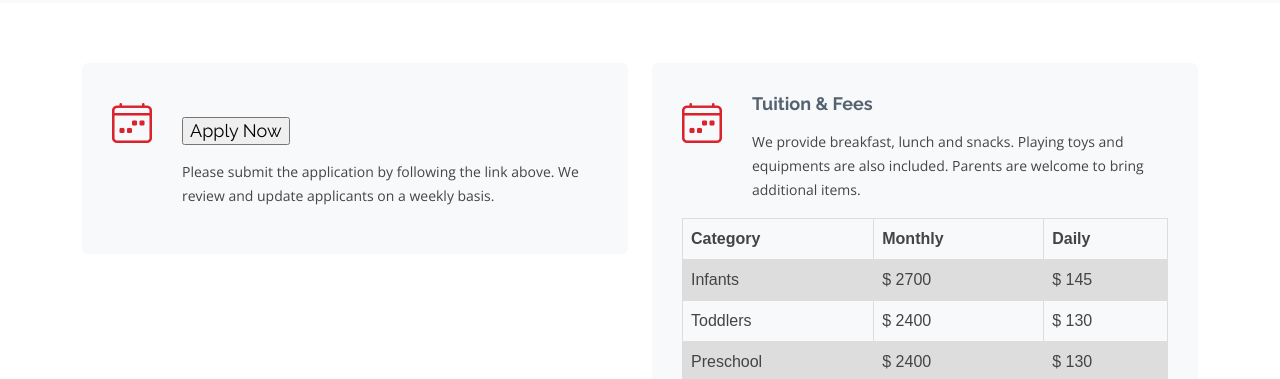
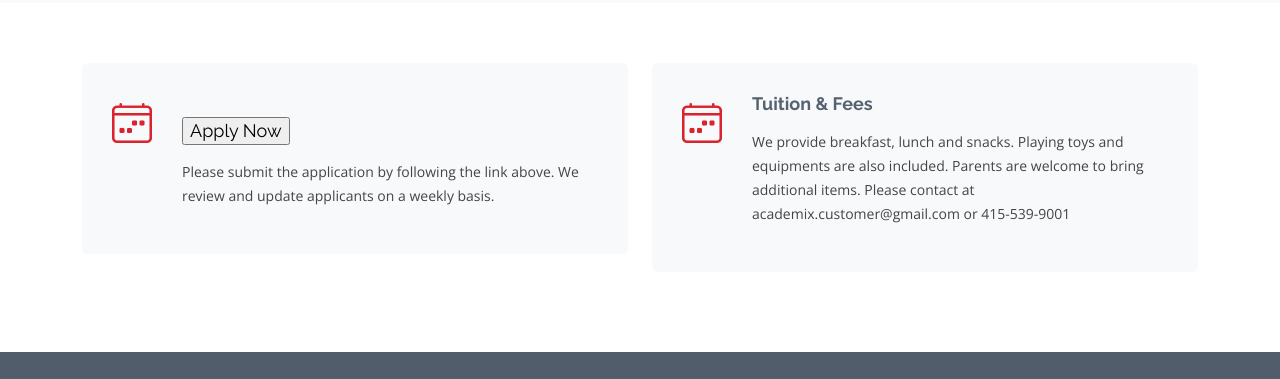
Before and after one commit to academix-ca/academix-ca.github.io, a plain HTML site: page enrollment_and_fees.html in a window 1280 px wide. Shown: the part 151-530 px from the top of the page. Drawn offline with nearby package versions, Linux system fonts and the light colour scheme.

Commit message:
update pricing

```diff
--- a/enrollment_and_fees.html
+++ b/enrollment_and_fees.html
@@ -127,8 +127,8 @@
             <i class="bi bi-calendar4-week"></i>
             <!-- <br> -->
             <h4><a href="#">Tuition & Fees</a></h4>
-            <p> We provide breakfast, lunch and snacks. Playing toys and equipments are also included. Parents are welcome to bring additional items.</p>
-            <table>
+            <p> We provide breakfast, lunch and snacks. Playing toys and equipments are also included. Parents are welcome to bring additional items. Please contact at academix.customer@gmail.com or 415-539-9001</p>
+            <!-- <table>
               <tr>
                 <th>Category</th>
                 <th>Monthly</th>
@@ -137,7 +137,7 @@
               <tr>
                 <td>Infants</td>
                 <td>$ 2700</td>
-                <td>$ 145</td>
+                <td>$ 150</td>
               </tr>
               <tr>
                 <td>Toddlers</td>
@@ -154,7 +154,7 @@
                 <td>$ 2400</td>
                 <td>$ 130</td>
               </tr>
-            </table>
+            </table> -->
           </div>
         </div>
 
```
